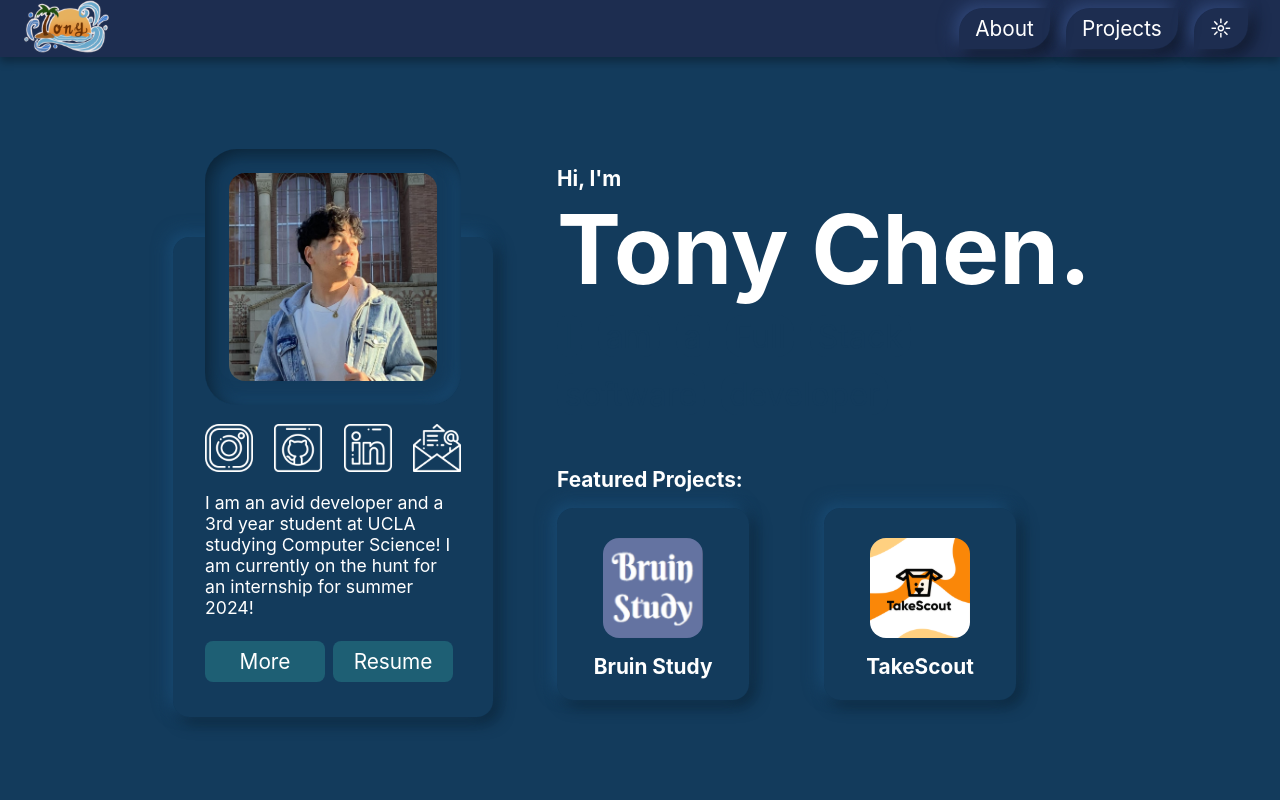
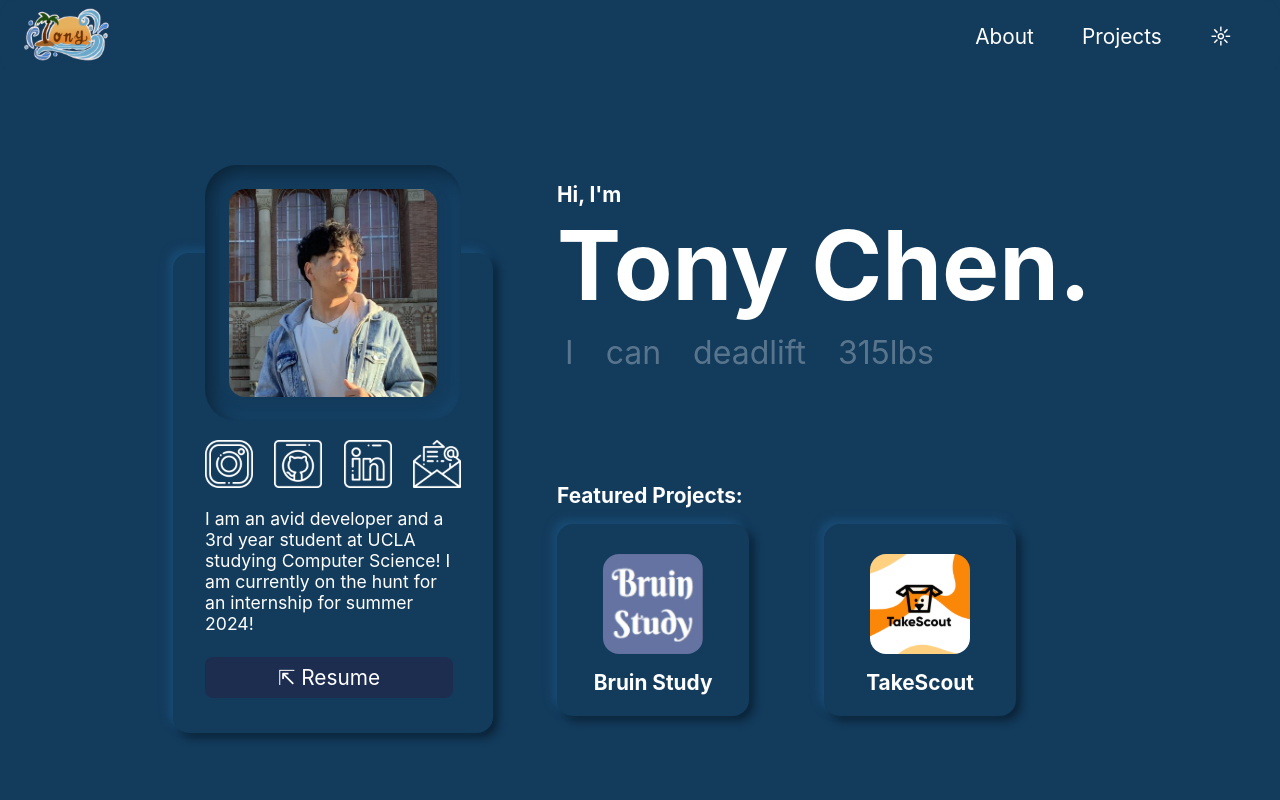
Before and after one commit to tonyechen/tonyechen.github.io, a Next.js app: page / in a window 1280 px wide. Shown: the top 800 px of the page. Built offline with nearby package versions, Linux system fonts and the light colour scheme.

Commit message:
style updates + single page transition stash changes

```diff
--- a/components/About.js
+++ b/components/About.js
@@ -20,7 +20,7 @@ const databases = ['SQL', 'Firebase', 'MongoDB', 'PostgreSQL', 'Oracle'];
 
 const About = () => {
   return (
-    <div className="about">
+    <div className="about" id="about">
       <h1 className="about__title">About Me</h1>
       <div className="about__container about__info">
         <div className="about__info__pic">
--- a/components/Main.js
+++ b/components/Main.js
@@ -97,16 +97,13 @@ const Main = () => {
                 />
               </div>
               <p className="main__card__text">
-                            I am an avid developer and a 3rd year student at UCLA studying Computer
-                            Science! I am currently on the hunt for an
-                            internship for summer 2024!
+                I am an avid developer and a 3rd year student at UCLA studying
+                Computer Science! I am currently on the hunt for an internship
+                for summer 2024!
               </p>
               <div className="main__card__redirect">
-                            <Link href="/about">
-                                <a className="main__card__button">More</a>
-                            </Link>
                 <Link href="/resume.pdf">
-                                <a className="main__card__button">Resume</a>
+                  <a className="main__card__button">&#x21f1; Resume</a>
                 </Link>
               </div>
             </div>
--- a/components/Navbar.js
+++ b/components/Navbar.js
@@ -40,7 +40,7 @@ const Navbar = (props) => {
                 </Link>
             </div>
             <div className="navbar__content">
-                <Link href="/about">
+                <Link href="#about">
                     <a>About</a>
                 </Link>
                 <Link href="/projects">
--- a/pages/index.js
+++ b/pages/index.js
@@ -1,11 +1,15 @@
 import Navbar from '../components/Navbar';
 import Main from '../components/Main';
+import About from '../components/About';
+import Projects from '../components/Projects';
 
 export default function Home() {
     return (
-        <div className='container'>
-            <Navbar />
-            <Main />
-        </div>
+      <div className="container">
+        <Navbar />
+        <Main />
+        <About />
+        <Projects />
+      </div>
     );
 }
--- a/styles/Main.css
+++ b/styles/Main.css
@@ -48,6 +48,7 @@
     width: 100%;
     display: flex;
     justify-content: space-between;
+    color: var(--text-color)
 }
 
 .main__card__links {
@@ -74,9 +75,9 @@
 }
 
 .main__card__button {
-    background: var(--light-primary);
+    background: var(--dark-primary);
     box-shadow: none;
-    width: 50%;
+    width: 100%;
     text-align: center;
     padding: 0.5rem 0.5rem;
     border-radius: 0.5rem;
@@ -85,7 +86,7 @@
 }
 
 .main__card__button:hover {
-    box-shadow: var(--general-box-shadow-invert);
+    box-shadow: var(--base-primary-box-shadow);
 }
 
 .main__intro {
@@ -127,7 +128,7 @@
     padding: 0.1rem 0.5rem;
     margin-right: 1rem;
     margin-bottom: 1rem;
-    border-radius: 1rem;
+    border-radius: 0.6rem;
     font-size: 2rem;
 }
 
--- a/styles/Navbar.css
+++ b/styles/Navbar.css
@@ -1,12 +1,14 @@
 /*** NAVIGATION BAR ***/
 .navbar {
     position: sticky;
+    width: 100%;
     top: 0;
-    width: 100%;
-    background-color: var(--dark-primary);
-    padding: 0 1.5rem;
+    margin: auto;
+    background-color: var(--base-primary);
+    padding: 0.5rem 1.5rem;
     min-height: 3rem;
-    box-shadow: 0rem 0.3rem 0.5rem rgba(0, 0, 0, 0.3);
+    /* box-shadow: 0rem 0.3rem 0.5rem rgba(0, 0, 0, 0.3); */
+    border-radius: 1rem;
     display: flex;
     justify-content: space-between;
     z-index: 1;
@@ -35,17 +37,15 @@
 .navbar__content a {
     padding: 0.5rem 1rem;
     margin: 0.5rem;
-    border-top-left-radius: 1.5rem;
-    border-bottom-right-radius: 1.5rem;
-    box-shadow: var(--dark-primary-box-shadow);
+    border-radius: 1rem;
     transition: ease-in-out 300ms;
     cursor: pointer;
 }
 
 .navbar__content a:focus {
-    box-shadow: var(--dark-primary-box-shadow-invert);
+    box-shadow: var(--base-primary-box-shadow-invert);
 }
 
 .navbar__content a:hover {
-    box-shadow: none;
+    box-shadow: var(--base-primary-box-shadow);
 }
--- a/styles/globals.css
+++ b/styles/globals.css
@@ -4,13 +4,13 @@
 @import './Project.css';
 
 body {
-    --dark-primary: #d3eacf;
-    --base-primary: #e2ecdd;
-    --light-primary: #fceed9;
-    --secondary: #ffebd2;
+  --dark-primary: #fddbb5;
+  --base-primary: #f0eadb;
+  --light-primary: #FFFFFF;
+  --secondary: #cdc2a9;
 
-    --base-primary-light-shadow: #f3fff4;
-    --base-primary-dark-shadow: #b3caac;
+  --base-primary-light-shadow: #ffffef;
+  --base-primary-dark-shadow: #dad5c7;
   --base-primary-box-shadow: -0.3rem -0.3rem 1rem var(--base-primary-light-shadow),
     0.3rem 0.3rem 1rem var(--base-primary-dark-shadow);
   --base-primary-box-shadow-invert: inset 0.3rem 0.3rem 1rem
@@ -33,9 +33,8 @@ body {
       var(--general-dark-shadow),
     inset -0.2rem -0.2rem 0.3rem var(--general-light-shadow);
 
-    --text-color: #467150;
-    --svg-color-filter: invert(39%) sepia(27%) saturate(861%) hue-rotate(98deg)
-        brightness(90%) contrast(88%);
+  --text-color: #604a11;
+  --svg-color-filter: invert(24%) sepia(64%) saturate(534%) hue-rotate(6deg) brightness(102%) contrast(93%);
   color: var(--text-color);
   font-size: 1.3rem;
 }
@@ -48,8 +47,8 @@ body.dark {
 
   --base-primary-light-shadow: #194b74;
   --base-primary-dark-shadow: #0b2336;
-    --base-primary-box-shadow: -0.3rem -0.3rem 1rem var(--base-primary-light-shadow),
-        0.3rem 0.3rem 1rem var(--base-primary-dark-shadow);
+  --base-primary-box-shadow: -0.3rem -0.3rem 0.5rem var(--base-primary-light-shadow),
+    0.3rem 0.3rem 0.5rem var(--base-primary-dark-shadow);
   --base-primary-box-shadow-invert: inset 0.3rem 0.3rem 1rem
       var(--base-primary-dark-shadow),
     inset -0.3rem -0.3rem 1rem var(--base-primary-light-shadow);
```
Also changed, not shown: next.config.js (line endings or trailing spaces), pages/about.js (line endings or trailing spaces), pages/projects.js (line endings or trailing spaces), styles/Project.css (line endings or trailing spaces). Lines whose indentation alone changed are shown as unchanged.
